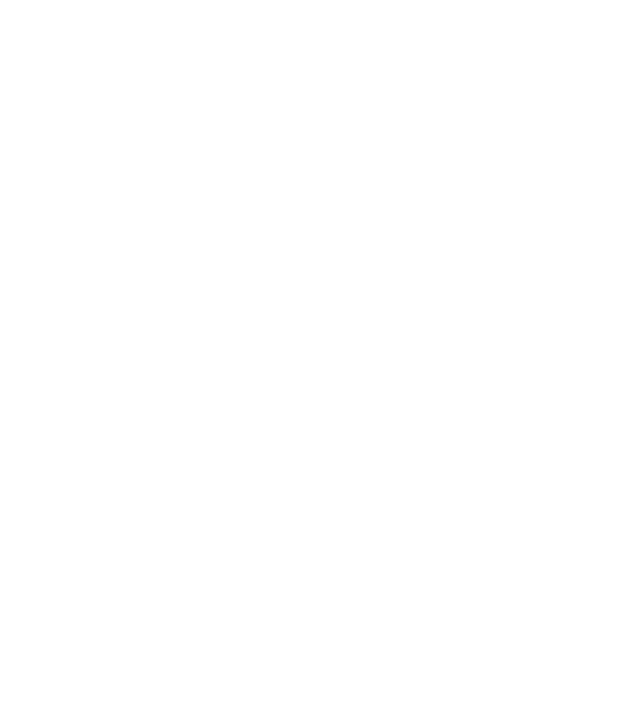
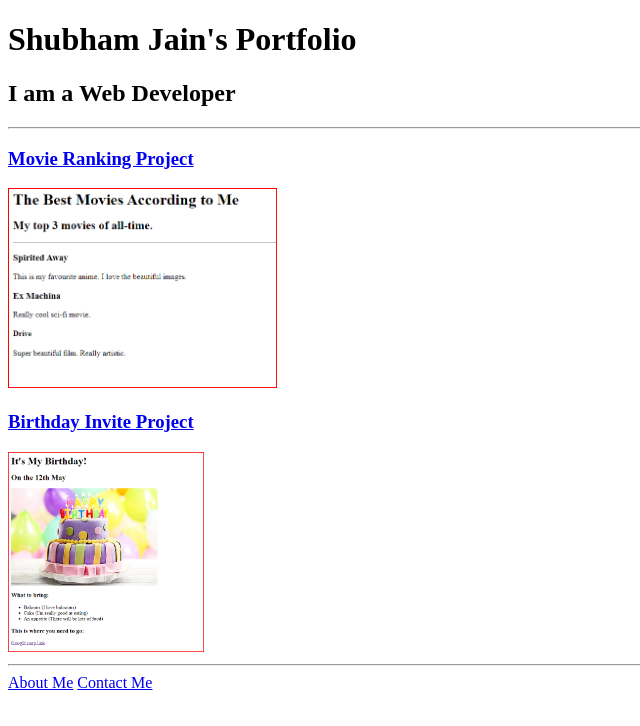
Before and after one commit to shubhamjain9926/html-portfolio, a plain HTML site: page index.html in a window 1280 px wide. Shown: the whole page, without its empty margins (0-640 px from the left). Drawn offline with Linux system fonts and the light colour scheme.

Commit message:
Add files via upload

```diff
--- a/index.html
+++ b/index.html
@@ -1,3 +1,26 @@
+<!DOCTYPE html>
+<html lang="en">
+<head>
+    <meta charset="UTF-8">
+    <meta name="viewport" content="width=device-width, initial-scale=1.0">
+    <title>Document</title>
+</head>
+
+<body>
+    <h1>Shubham Jain's Portfolio</h1>
+    <h2> I am a Web Developer</h2>
+    <hr />
+    <h3><a href="./public/movie-ranking.html">Movie Ranking Project</a></h3>
+    <img src="./assets/images/movie-ranking.png" height="200" />
+    <h3><a href="./public/birthday-invite.html">Birthday Invite Project</a></h3>
+    <img src="./assets/images/birthday-invite.png" height="200"/>
+    <hr />
+    <a href="./public/about.html">About Me</a>
+    <a href="./public/contact.html">Contact Me</a>
+</body>
+
+</html>
+
 <!-- TODO 1: Create the HTML Boilerplate -->
 
 <!-- TODO 2: Add Your previous projects' HTML into the public folder -->
```
